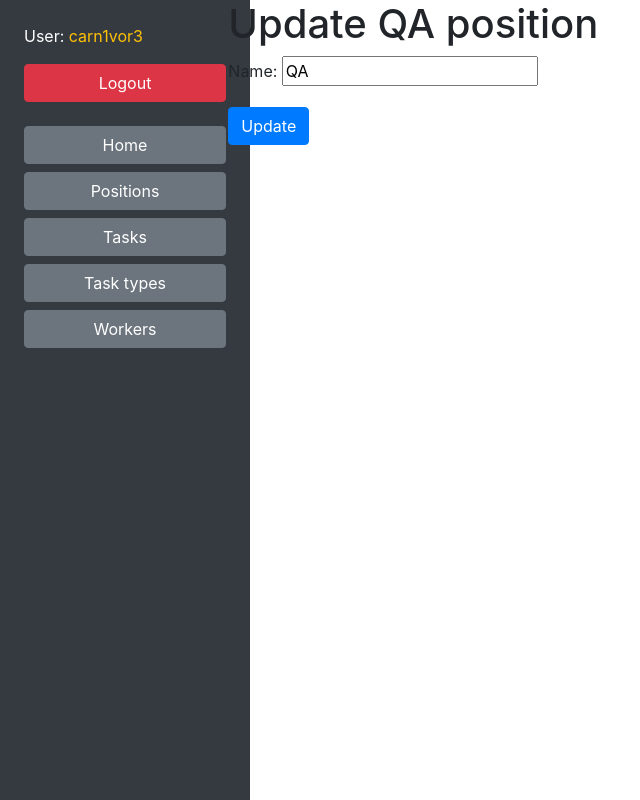
After one commit to Carn1vor3/it-company-manager, a Django app: page /manager/position/1/update/ in a window 1280 px wide. The commit adds this page. Shown: the whole page, without its empty margins (0-640 px from the left). Run offline with Django 5.2, Linux system fonts and the light colour scheme; a user stored in the database is signed in; data comes from the database, SQL or seed files in the repository; both versions use the stored data as it was after the commit; parts of the project's set-up code (start-up, migrations or seed data) failed here and were passed over; some libraries are stand-ins or nearby versions.

Commit message:
add update page for position model

```diff
--- a/manager/urls.py
+++ b/manager/urls.py
@@ -4,6 +4,7 @@ from manager.views import (
     PositionListView,
     PositionDetailView,
     PositionCreateView,
+    PositionUpdateView,
     TaskTypeListView,
     TaskTypeCreateView,
     WorkerListView,
@@ -19,6 +20,7 @@ urlpatterns = [
     path("position/", PositionListView.as_view(), name="position-list"),
     path("position/<int:pk>/detail/", PositionDetailView.as_view(), name="position-detail"),
     path("position/create/", PositionCreateView.as_view(), name="position-create"),
+    path("position/<int:pk>/update/", PositionUpdateView.as_view(), name="position-update"),
 
     path("tasktype/", TaskTypeListView.as_view(), name="task-type-list"),
     path("tasktype/create/", TaskTypeCreateView.as_view(), name="task-type-create"),
--- a/manager/views.py
+++ b/manager/views.py
@@ -4,7 +4,7 @@ from django.shortcuts import render
 
 from manager.forms import WorkerCreationForm
 from manager.models import Worker, Position, TaskType, Task
-from django.views.generic import ListView, DetailView, CreateView
+from django.views.generic import ListView, DetailView, CreateView, UpdateView
 
 
 def index(request: HttpRequest) -> HttpResponse:
@@ -37,6 +37,14 @@ class PositionCreateView(LoginRequiredMixin, CreateView):
     model = Position
     template_name = "manager/position_create.html"
     context_object_name = "position_create"
+    fields = "__all__"
+    success_url = "/manager/position/"
+
+
+class PositionUpdateView(LoginRequiredMixin, UpdateView):
+    model = Position
+    template_name = "manager/position_update.html"
+    context_object_name = "position"
     fields = "__all__"
     success_url = "/manager/position/"
 
--- a/templates/manager/position_detail.html
+++ b/templates/manager/position_detail.html
@@ -1,7 +1,8 @@
 {% extends "base.html" %}
 
 {% block content %}
-	<h1>Workers with {{ position_detail.name }} position</h1><br>
+	<h1>Workers with {{ position_detail.name }} position <a href="{% url 'manager:position-update' pk=position_detail.id%}" class="btn btn-primary">Update this position</a></h1><br>
+
   <h3>
     {% if position_detail.worker.all %}
 
--- /dev/null
+++ b/templates/manager/position_update.html
@@ -0,0 +1,10 @@
+{% extends "base.html" %}
+{% block content %}
+  <h1>Update {{ position.name }} position</h1>
+  <form action="" method="post">
+    {% csrf_token %}
+    {{ form.as_p }}
+    <input type="submit" value="Update" class="btn btn-primary">
+
+  </form>
+{% endblock %}
```
Also changed, not shown: db.sqlite3, templates/manager/position_list.html (line endings or trailing spaces).
